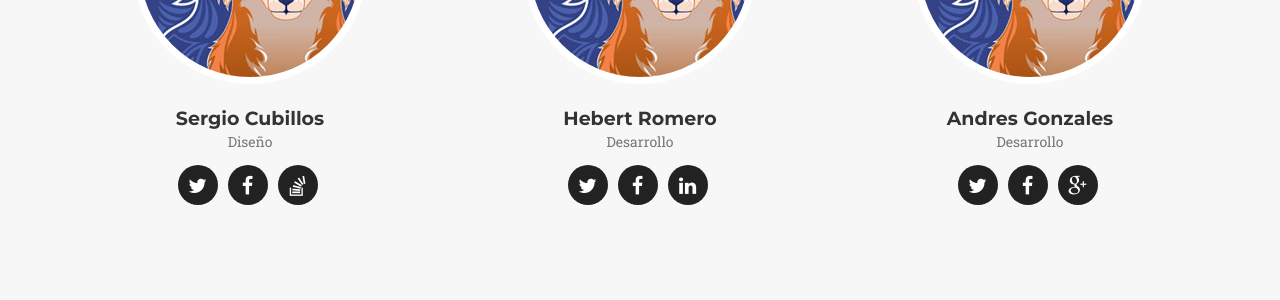
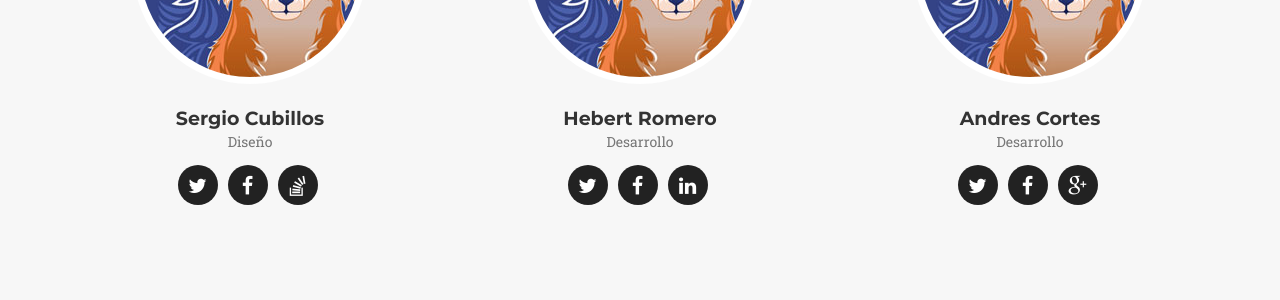
Before and after one commit to Corovino/media-lab, a Jekyll site: the page built from index.html, in a window 1280 px wide and 900 px high, scrolled down 3683 px. Shown: the part 153-453 px from the top of the window. Built offline with Jekyll 4.4.1, drawn with Linux system fonts in a browser that asks for light colours; some web fonts are replaced.

Commit message:
Ajuste nombre
Se cambio el nombre del miembro del equipo

```diff
--- a/_config.yml
+++ b/_config.yml
@@ -37,7 +37,7 @@ people:
     - title: linkedin
       url: #
 
-- name: Andres Gonzales
+- name: Andres Cortes
   pic: 3
   position: Desarrollo
   social:
```
